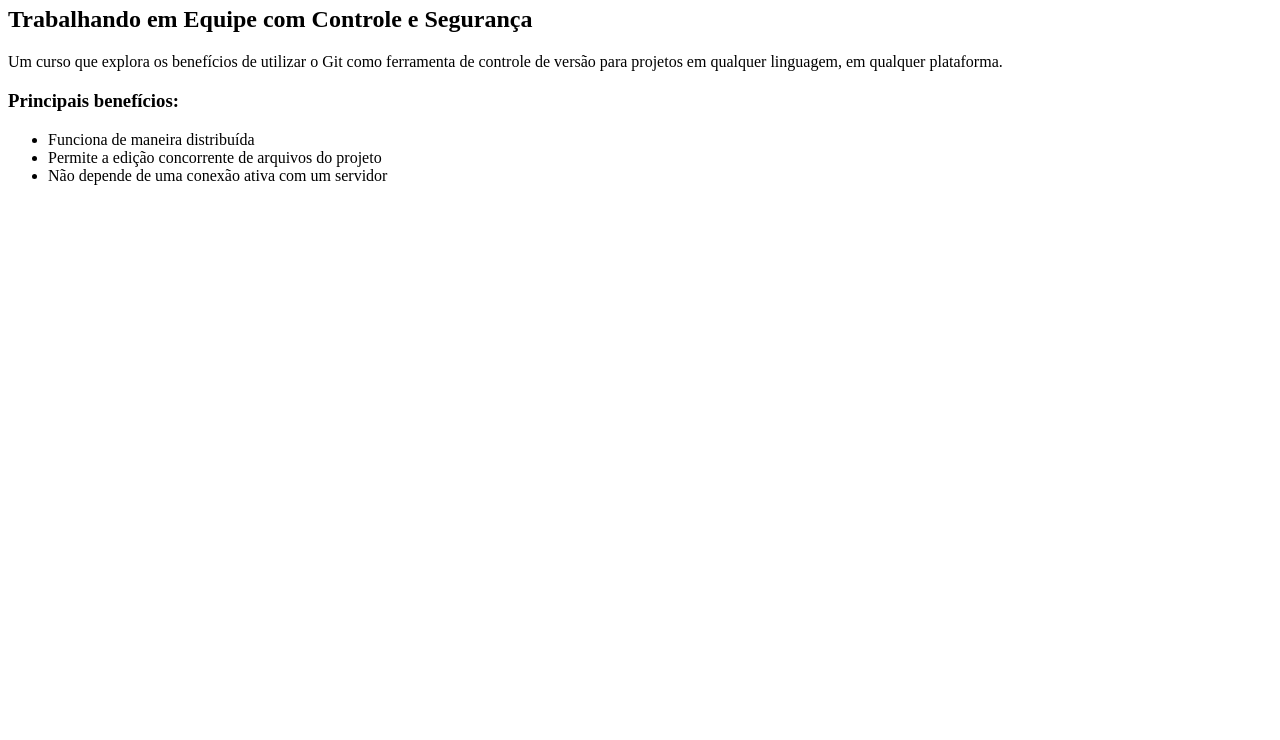
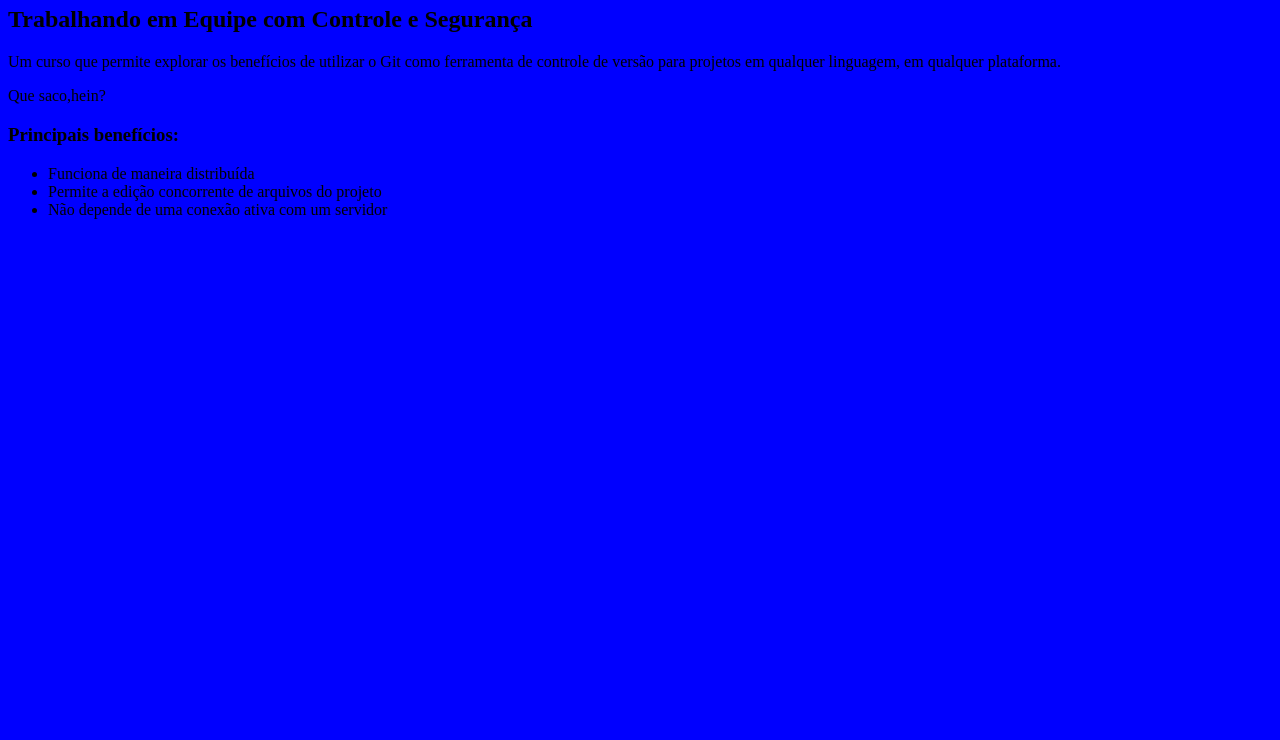
Before and after one commit to xande786/curso-git, a plain HTML site: page index.html in a window 1280 px wide. Shown: the part 60-800 px from the top of the page. Drawn offline with Linux system fonts and the light colour scheme.

Commit message:
inicio do design

```diff
--- /dev/null
+++ b/estilo.css
@@ -0,0 +1,3 @@
+body{
+	background-color: blue;
+}
--- a/index.html
+++ b/index.html
@@ -1,12 +1,13 @@
 <html>
     <head>
+	<link rel="stylesheet" href ="estilo.css">
     </head>
     <body>
-	<h1>Git</h1>
+		<h1>Git</h1>
         <h2>Trabalhando em Equipe com Controle e Segurança</h2>
 
-        <p>Um curso que explora os benefícios de utilizar o Git como ferramenta de controle de versão para projetos em qualquer linguagem, em qualquer plataforma.</p>
-
+        <p>Um curso que permite explorar os benefícios de utilizar o Git como ferramenta de controle de versão para projetos em qualquer linguagem, em qualquer plataforma.</p>
+		<p>Que saco,hein?</p>
         <h3>Principais benefícios:</h3>
         <ul>
             <li>Funciona de maneira distribuída</li>
```
